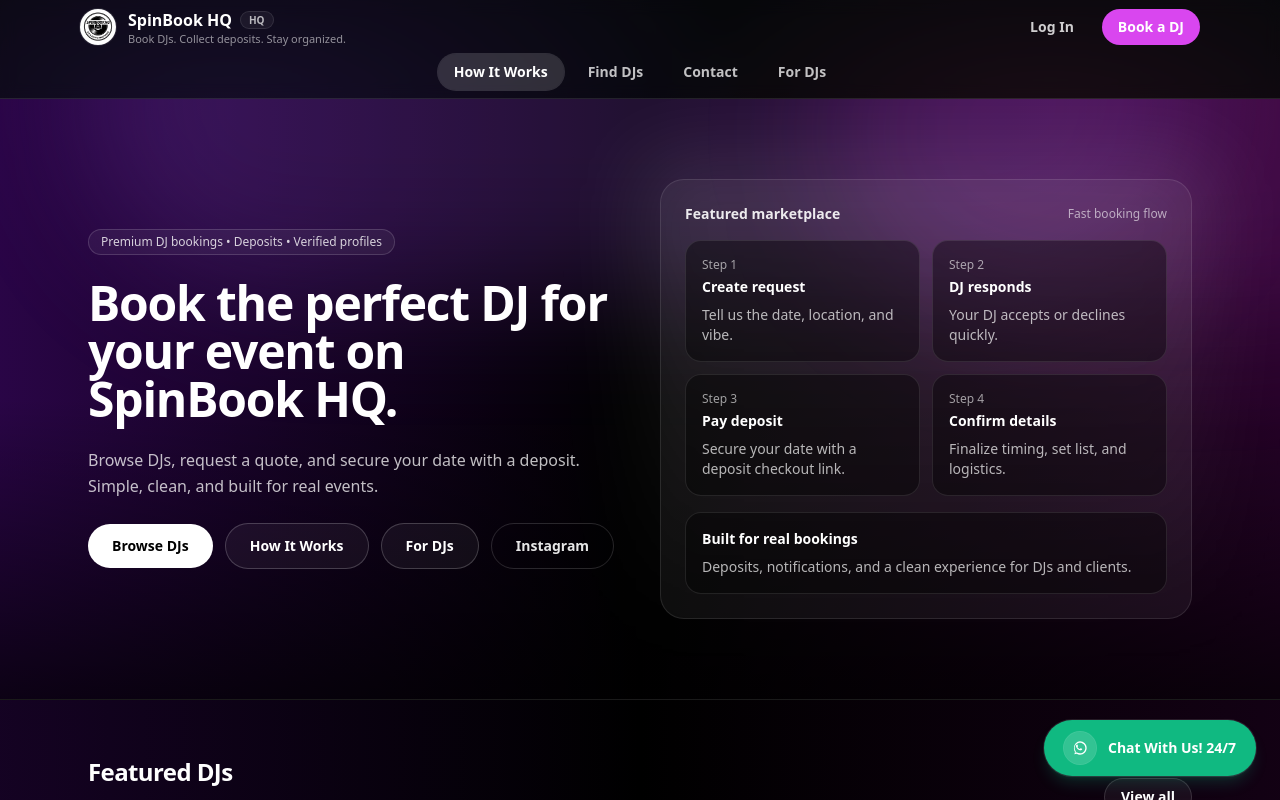
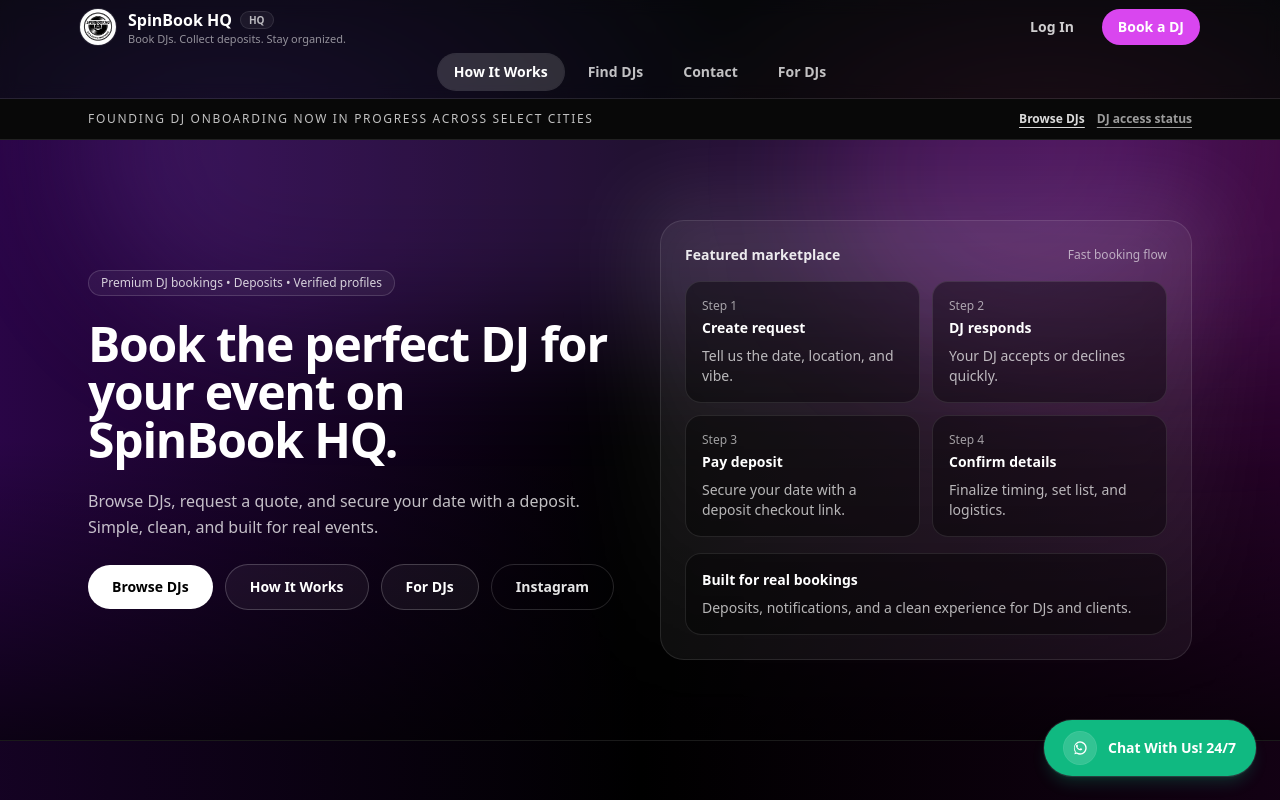
Before and after one commit to olayideibironke/spinbookhq, a Next.js app: page / in a window 1280 px wide. Shown: the top 800 px of the page. Built offline with nearby package versions, Linux system fonts and the light colour scheme; no server answers; the database is empty.

Commit message:
Add founding DJ onboarding announcement bar to homepage

```diff
--- a/app/page.tsx
+++ b/app/page.tsx
@@ -79,6 +79,29 @@
 
   return (
     <main className="min-h-screen bg-black text-white">
+      {/* TOP ANNOUNCEMENT BAR */}
+      <section className="border-b border-white/10 bg-white/[0.03]">
+        <div className="mx-auto flex max-w-6xl flex-col items-center justify-between gap-3 px-6 py-3 text-center sm:flex-row sm:text-left">
+          <p className="text-xs font-medium tracking-[0.14em] text-white/75 uppercase">
+            Founding DJ onboarding now in progress across select cities
+          </p>
+          <div className="flex flex-wrap items-center justify-center gap-3 sm:justify-end">
+            <Link
+              href="/djs"
+              className="text-xs font-semibold text-white/85 underline underline-offset-4 hover:text-white"
+            >
+              Browse DJs
+            </Link>
+            <Link
+              href="/dj-waitlist"
+              className="text-xs font-semibold text-white/60 underline underline-offset-4 hover:text-white/85"
+            >
+              DJ access status
+            </Link>
+          </div>
+        </div>
+      </section>
+
       {/* HERO */}
       <section className="relative overflow-hidden border-b border-white/10">
         {/* hero background wash */}
```
